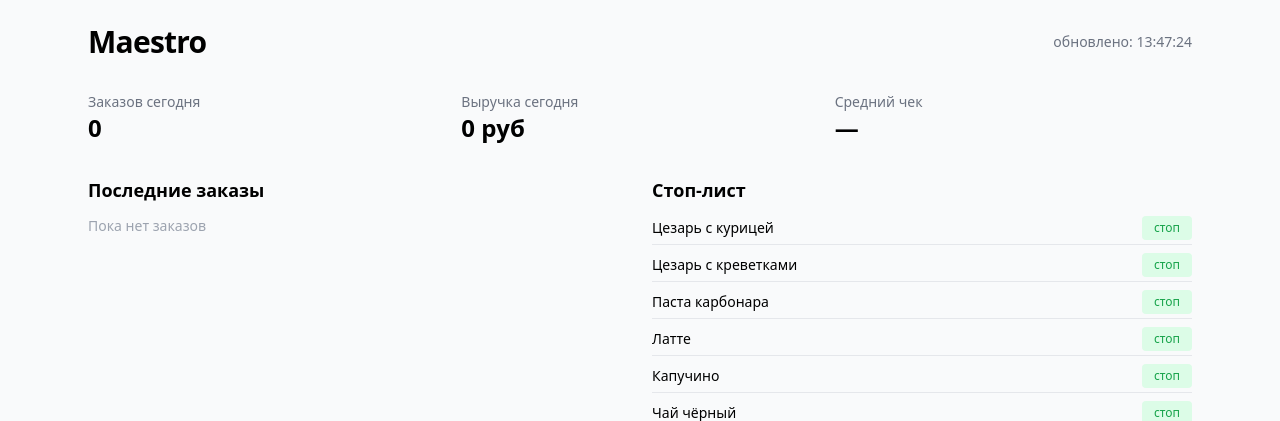
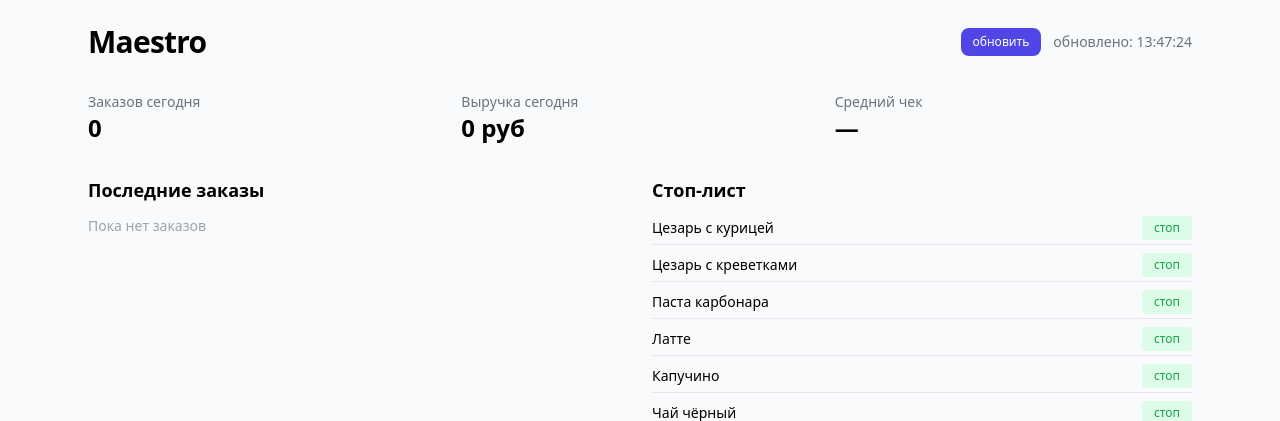
Before and after one commit to BossNickLTD/Maestro, a FastAPI app: page /dashboard in a window 1280 px wide. Shown: the top 421 px of the page. Run offline with FastAPI, Linux system fonts and the light colour scheme; data that the repository does not hold is empty; parts of the project's set-up code (start-up, migrations or seed data) failed here and were passed over; some libraries are stand-ins or nearby versions.

Commit message:
dashboard: кнопка обновить

```diff
--- a/templates/dashboard.html
+++ b/templates/dashboard.html
@@ -11,7 +11,10 @@
   <div class="max-w-6xl mx-auto p-6">
     <header class="flex items-center justify-between mb-8">
       <h1 class="text-3xl font-bold tracking-tight">Maestro</h1>
-      <span class="text-sm text-gray-500" id="refreshTime"></span>
+      <div class="flex items-center gap-3">
+        <button onclick="load()" class="text-xs px-3 py-1.5 bg-indigo-600 text-white rounded-lg hover:bg-indigo-700 transition">обновить</button>
+        <span class="text-sm text-gray-500" id="refreshTime"></span>
+      </div>
     </header>
 
     <div class="grid grid-cols-3 gap-4 mb-8" id="stats">
```
